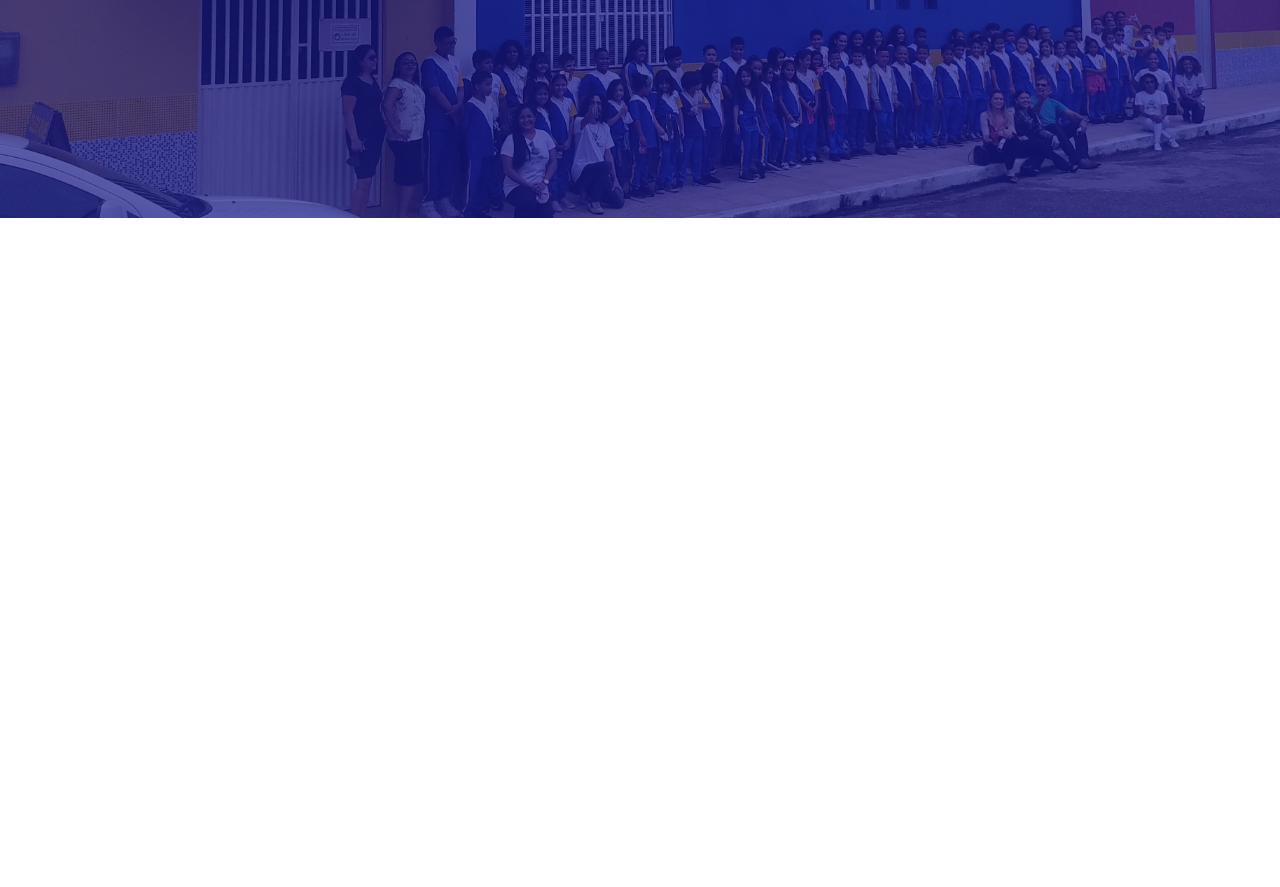
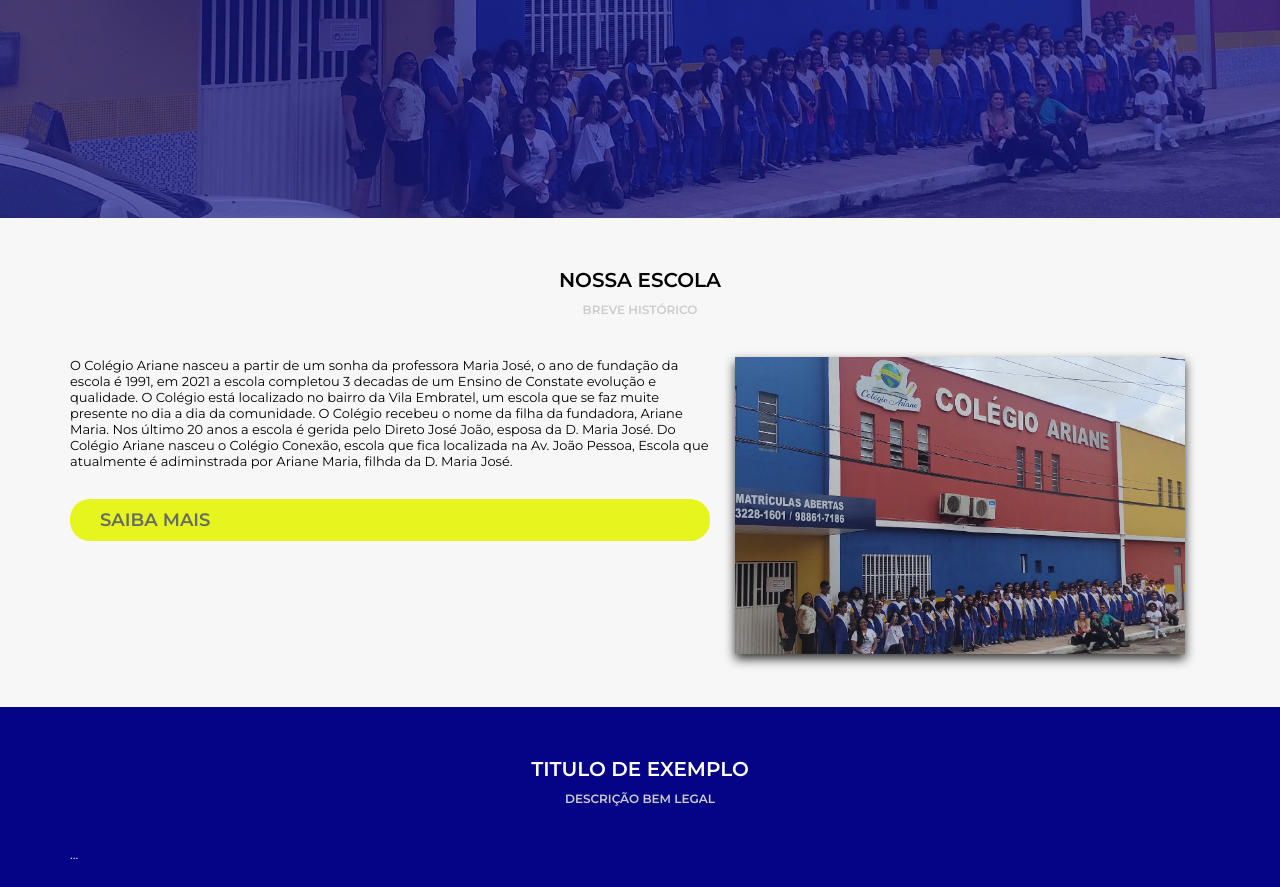
Before and after one commit to jjsjunior3/colegio.ariane, a plain HTML site: page index.html in a window 1280 px wide. Shown: the part 582-1469 px from the top of the page. Before the commit the page ends 800 px from the top, so only its background shows below. Drawn offline with Linux system fonts and the light colour scheme.

Commit message:
criado a section histórico

```diff
--- a/assets/CSS/style.css
+++ b/assets/CSS/style.css
@@ -1,3 +1,5 @@
+/* CSS DE ÁREAS DA INTERFACE*/
+
 * {
     margin: 0;
     padding: 0;
@@ -6,6 +8,7 @@
 body {
     font-family: 'Montserrat', sans-serif;
     font-size: 13px;
+    overflow-x: hidden;
 }
 header {
     height: 100px;
@@ -53,6 +56,18 @@ header {
 .menu .active a  {
     border-bottom:5px solid rgb(18, 18, 148);
 }
+.button {
+    display: block;
+    background-color:rgb(230, 245, 29);
+    color:rgb(18, 18, 148, 0.6);
+    text-transform: uppercase;
+    font-size: 18px;
+    font-weight: 600;
+    text-decoration: none;
+    padding: 10px 30px;
+    margin-top:30px;
+    border-radius: 20px;
+}
 .banner {
     height: calc(100vh - 100px);
     background-color:#333;
@@ -73,6 +88,7 @@ header {
 }
 .banner .slidearea {
     display:flex;
+    flex-direction: column;
     height:100%;
     justify-content: center;
     align-items: center;
@@ -81,10 +97,75 @@ header {
 .banner h1 {
     text-transform: none;
     font-weight: bold;
-    font-size: 50px;
+    font-size: 80px;
+    margin-top: 50px;
+    text-align: center;
+    line-height: 40px;
 }
 .banner h1 span {
     color: rgb(230, 245, 29);
     font-size: 30px;
-    margin-top: 5px;
+    line-height: 20px;
 }
+.default {
+    padding-bottom: 50px;
+    padding-top: 50px;
+}
+.default .section-title,
+.default .section-desc {
+    text-align: center;
+    text-transform: uppercase;
+    font-weight: 600;
+}
+.default .section-title {
+    font-size: 20px;
+}
+.default .section-desc {
+    font-size: 12px;
+    color: #ccc;
+    margin-top: 10px;
+    margin-bottom: 40px;
+}
+.default .section-body {
+    max-width:1140px;
+    margin:auto;
+ }
+.default.light {
+    background-color: #f7f7f7;
+}
+.default.light .section-title,
+.default.light .section-body {
+    color:#000;
+}
+.default.blue {
+    background-color:#060486;
+}
+.default.blue .section-title,
+.default.blue .section-body {
+    color:#FFF;
+}
+.button {
+
+}
+
+
+
+
+
+
+/* CSS DE ÁREAS ESPECÍFICAS*/
+
+.section-historico {
+    display: flex;
+}
+.section-historico--left {
+    flex: 1;
+}
+.section-historico--right {
+    width: 500px;
+    text-align: center;
+}
+.section-historico--right img {
+    width: 90%;
+    box-shadow: 0px 5px 10px #333;
+}
--- a/index.html
+++ b/index.html
@@ -33,7 +33,8 @@
                 <div class="sliders">
                     <div class="slide">
                         <div class="slidearea">
-                            <h1>COLÉGIO ARIANE<br/><span>Construindo o Futuro com uma<br/>educação que faz o Futuro</span></h1>
+                            <h1>COLÉGIO ARIANE<br/><span>Construindo o Presente com uma<br/>educação que faz o Futuro</span></h1>
+                            <a href="" class="button">Agende sua Visita!</a>
                         </div>
                     </div>
                     <div class="slide">
@@ -44,6 +45,32 @@
                     </div>
                 </div>
             </section>
+            <section class="default light">
+                <div class="section-title">Nossa Escola</div>
+                <div class="section-desc">Breve Histórico</div>
+                <div class="section-body">
+                    <div class="section-historico">
+                        <div class="section-historico--left">
+                            O Colégio Ariane nasceu a partir de um sonha da professora Maria José, o ano de fundação da escola é 1991, em 2021 a escola completou 3 decadas de um Ensino de Constate evolução e qualidade. O Colégio está localizado no bairro da Vila Embratel, um escola que se faz muite presente no dia a dia da comunidade. O Colégio recebeu o nome da filha da fundadora, Ariane Maria. Nos último 20 anos a escola é gerida pelo Direto José João, esposa da D. Maria José. Do Colégio Ariane nasceu o Colégio Conexão, escola que fica localizada na Av. João Pessoa, Escola que atualmente é adiminstrada por Ariane Maria, filhda da D. Maria José.
+
+                            <a href="" class="button">Saiba Mais</a>
+                        </div>
+                        <div class="section-historico--right">
+                            <img src="media/historico.jpg"/>
+                        </div>
+                    </div>
+                </div>
+
+            </section>
+            <section class="default blue">
+                <div class="section-title">Titulo de exemplo</div>
+                <div class="section-desc">Descrição bem legal</div>
+                <div class="section-body">
+                    ...
+                </div>
+
+            </section>
+
         </main>
         <footer>
 
```
Also changed, not shown: media/historico.jpg (added).
